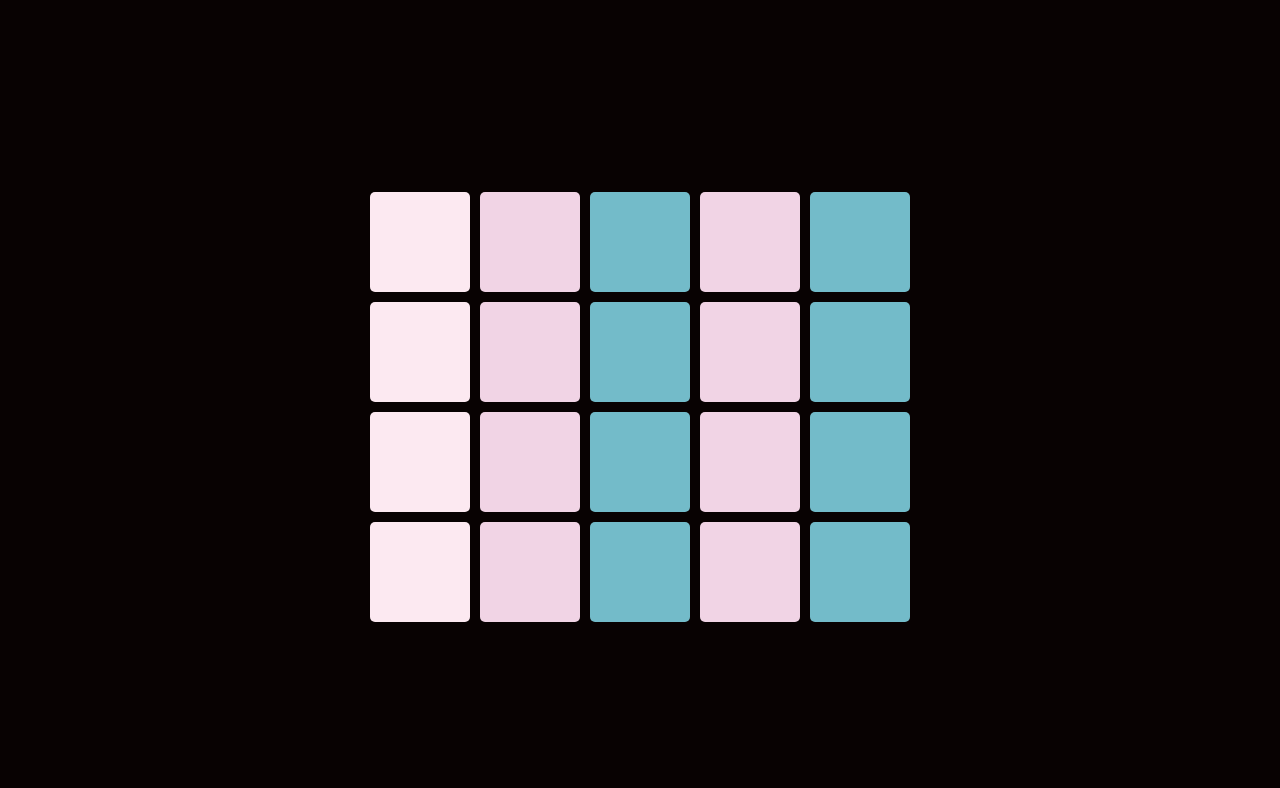
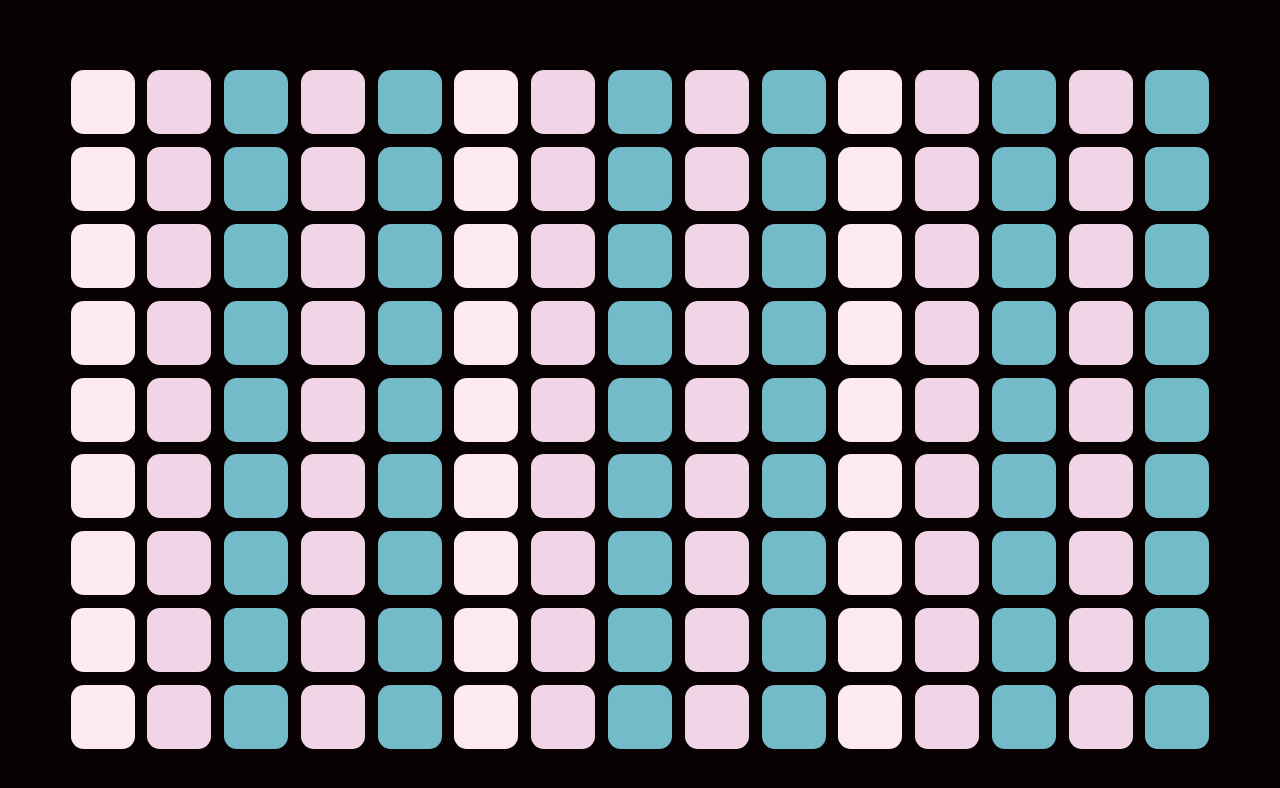
Before and after one commit to Nasimfalse/Udemy-1, a plain HTML site: page Practica2/index_position.html in a window 1280 px wide. Drawn offline with Linux system fonts and the light colour scheme.

Commit message:
practica peronal grid square

```diff
--- a/Practica2/index_position.html
+++ b/Practica2/index_position.html
@@ -7,18 +7,29 @@
         html {
             background-color: #080202;
         }
+        body{
+            display: flex;
+            justify-content: center;
+            align-content: center;
+            height: 100vw;
+            width: 100vw;
+            margin: 0;
+        }
         .row {
             display: flex;
             justify-content: center;
-            margin-bottom: 10px;
-            margin-top: 10px;
+            align-content: center
+
         }
 
         .container {
-            height: 100px;
-            width: 100px;
-            border-radius: 5px;
-            margin: 0 5px; /* Espacio entre contenedores */
+            height: 5vw;
+            width: 5vw;
+            border-radius: 1vw;
+            margin: 0.5vw;
+
+
+
         }
 
         .container1 { background-color: #FCE9F1; }
@@ -31,16 +42,80 @@
         .container8 { background-color: #FCE9F1; }
         .container9 { background-color: #FCE9F1; }
         #block {
-            margin-top: 15vw;
-            margin-block: 15vw;
-            margin-left: 20vw;
-            margin-right: 20vw;
+            margin: 5vw ;
         }
     </style>
 </head>
 <body>
     <div id="block">
+        <div class="row">
+            <div class="container container1"></div>
+            <div class="container container2"></div>
+            <div class="container container3"></div>
+            <div class="container container4"></div>
+            <div class="container container5"></div>
+            <div class="container container1"></div>
+            <div class="container container2"></div>
+            <div class="container container3"></div>
+            <div class="container container4"></div>
+            <div class="container container5"></div>
+            <div class="container container1"></div>
+            <div class="container container2"></div>
+            <div class="container container3"></div>
+            <div class="container container4"></div>
+            <div class="container container5"></div>
+        </div>
+
+
+        <div class="row">
+            <div class="container container1"></div>
+            <div class="container container2"></div>
+            <div class="container container3"></div>
+            <div class="container container4"></div>
+            <div class="container container5"></div>
+            <div class="container container1"></div>
+            <div class="container container2"></div>
+            <div class="container container3"></div>
+            <div class="container container4"></div>
+            <div class="container container5"></div>
+            <div class="container container1"></div>
+            <div class="container container2"></div>
+            <div class="container container3"></div>
+            <div class="container container4"></div>
+            <div class="container container5"></div>
+        </div>
+
+
     <div class="row">
+        <div class="container container1"></div>
+        <div class="container container2"></div>
+        <div class="container container3"></div>
+        <div class="container container4"></div>
+        <div class="container container5"></div>
+        <div class="container container1"></div>
+        <div class="container container2"></div>
+        <div class="container container3"></div>
+        <div class="container container4"></div>
+        <div class="container container5"></div>
+        <div class="container container1"></div>
+        <div class="container container2"></div>
+        <div class="container container3"></div>
+        <div class="container container4"></div>
+        <div class="container container5"></div>
+    </div>
+
+
+    <div class="row">
+        <div class="container container1"></div>
+        <div class="container container2"></div>
+        <div class="container container3"></div>
+        <div class="container container4"></div>
+        <div class="container container5"></div>
+        <div class="container container1"></div>
+        <div class="container container2"></div>
+        <div class="container container3"></div>
+        <div class="container container4"></div>
+        <div class="container container5"></div>
         <div class="container container1"></div>
         <div class="container container2"></div>
         <div class="container container3"></div>
@@ -54,9 +129,11 @@
         <div class="container container3"></div>
         <div class="container container4"></div>
         <div class="container container5"></div>
-    </div>
-
-    <div class="row">
+        <div class="container container1"></div>
+        <div class="container container2"></div>
+        <div class="container container3"></div>
+        <div class="container container4"></div>
+        <div class="container container5"></div>
         <div class="container container1"></div>
         <div class="container container2"></div>
         <div class="container container3"></div>
@@ -70,6 +147,72 @@
         <div class="container container3"></div>
         <div class="container container4"></div>
         <div class="container container5"></div>
+        <div class="container container1"></div>
+        <div class="container container2"></div>
+        <div class="container container3"></div>
+        <div class="container container4"></div>
+        <div class="container container5"></div>
+        <div class="container container1"></div>
+        <div class="container container2"></div>
+        <div class="container container3"></div>
+        <div class="container container4"></div>
+        <div class="container container5"></div>
+    </div>
+
+
+    <div class="row">
+        <div class="container container1"></div>
+        <div class="container container2"></div>
+        <div class="container container3"></div>
+        <div class="container container4"></div>
+        <div class="container container5"></div>
+        <div class="container container1"></div>
+        <div class="container container2"></div>
+        <div class="container container3"></div>
+        <div class="container container4"></div>
+        <div class="container container5"></div>
+        <div class="container container1"></div>
+        <div class="container container2"></div>
+        <div class="container container3"></div>
+        <div class="container container4"></div>
+        <div class="container container5"></div>
+    </div>
+
+    <div class="row">
+        <div class="container container1"></div>
+        <div class="container container2"></div>
+        <div class="container container3"></div>
+        <div class="container container4"></div>
+        <div class="container container5"></div>
+        <div class="container container1"></div>
+        <div class="container container2"></div>
+        <div class="container container3"></div>
+        <div class="container container4"></div>
+        <div class="container container5"></div>
+        <div class="container container1"></div>
+        <div class="container container2"></div>
+        <div class="container container3"></div>
+        <div class="container container4"></div>
+        <div class="container container5"></div>
+    </div>
+
+
+    <div class="row">
+        <div class="container container1"></div>
+        <div class="container container2"></div>
+        <div class="container container3"></div>
+        <div class="container container4"></div>
+        <div class="container container5"></div>
+        <div class="container container1"></div>
+        <div class="container container2"></div>
+        <div class="container container3"></div>
+        <div class="container container4"></div>
+        <div class="container container5"></div>
+        <div class="container container1"></div>
+        <div class="container container2"></div>
+        <div class="container container3"></div>
+        <div class="container container4"></div>
+        <div class="container container5"></div>
     </div>
 </div>
 </body>
```
